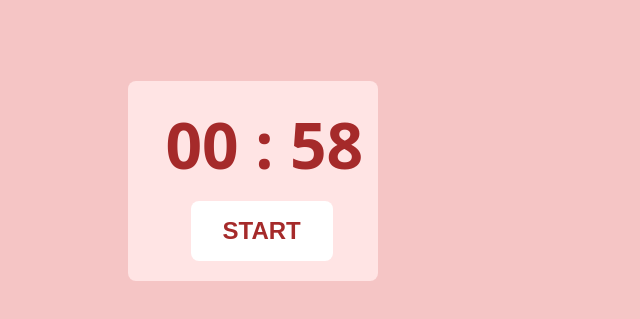
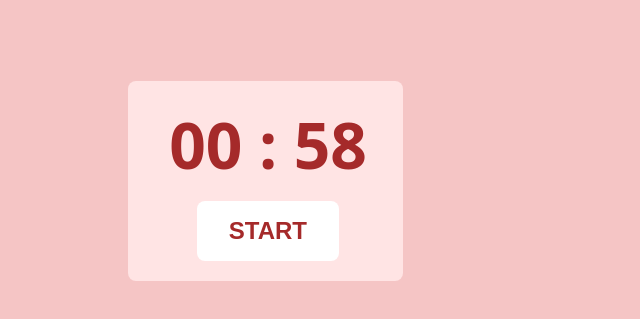
Before and after one commit to ashleegaf/chrome-extension, a browser extension: page index.html in a window 1280 px wide. Both pictures are taken after a click on the button "START". Shown: the part 159-478 px from the top of the page, without its empty margins (0-640 px from the left). Drawn offline with Linux system fonts and the light colour scheme.

Commit message:
Update pulled code from partner

```diff
--- a/main.js
+++ b/main.js
@@ -6,11 +6,12 @@ const timer = document.getElementById('timer');
   const timerBtn = document.getElementById("action");
   // add a click event listener to timer button
   timerBtn.addEventListener('click', () => {
-  if (timerBtn.innerHTML === "Start") {
-    timerBtn.innerHTML = "Pause";
+      let actionInProgress = timerBtn.innerHTML;
+    if (actionInProgress === "Start") {
+      actionInProgress = "Pause";
     }
-//   else {
-//     timerBtn.innerHTML = "Start";
+  //   else if(actionInProgress === "Pause"){
+  //     actionInProgress = "Start";
   //   }
     // initialize timer's text to 25 mins
     timer.innerHTML = '01:00';
@@ -58,16 +59,3 @@ timerBtn.addEventListener('click', () => {
   // add pause functionality
   // timer should run in background
   // extension: add event listener on 'x' button to close popup
-
-//Conection establishmenet
-// let myPort = browser.runtime.connect({name:"port-from-cs"});
-// myPort.postMessage({greeting: "hello from content script"});
-
-// myPort.onMessage.addListener((m) => {
-//   console.log("In content script, received message from background script: ");
-//   console.log(m.greeting);
-// });
-
-// document.body.addEventListener("click", () => {
-//   myPort.postMessage({greeting: "they clicked the page!"});
-// });
--- a/styles.css
+++ b/styles.css
@@ -1,11 +1,10 @@
 body {
-  margin: 0;
   position: relative;
   min-width: 320px;
   min-height: 320px;
   border-radius: 10px;
   margin: 0px;
-  padding: 0px;
+  padding: 8px 0px;
   text-size-adjust: 100%;
   font-family: "Open Sans", "Helvetica Neue", "--apple-system", BlinkMacSystemFont, "Segoe UI", Roboto, Oxygen, Ubuntu, Cantarell, sans-serif;
   color: rgb(255, 255, 255);
@@ -28,7 +27,7 @@ body {
   position: absolute;
   background-color: rgb(255, 228, 228);
   border-radius: 8px;
-  width: 250px;
+  width: 275px;
   height: 200px;
 }
 
```
Also changed, not shown: manifest.json. Lines whose indentation alone changed are shown as unchanged.
